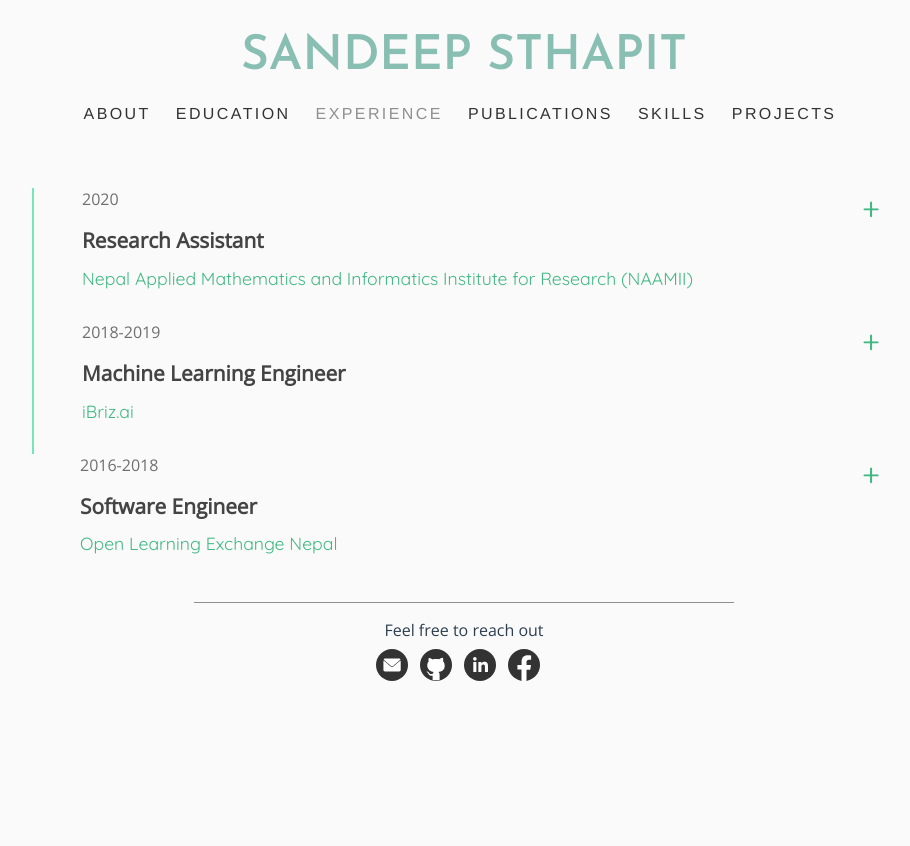
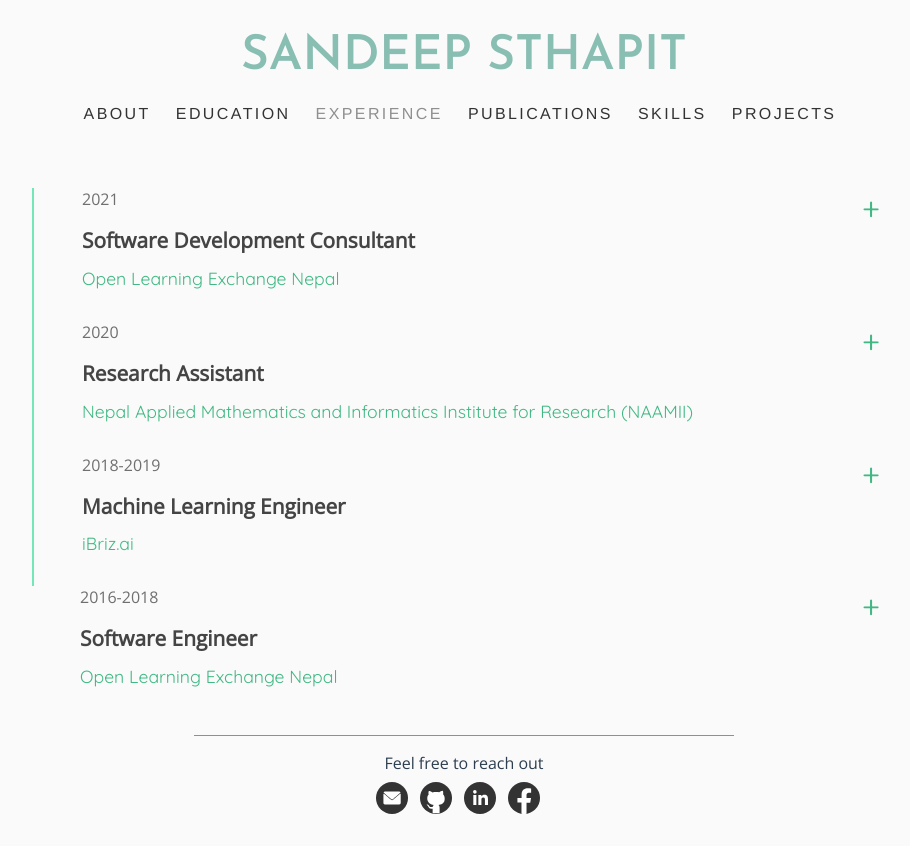
Before and after one commit to Sandeep-Sthapit/sandeep-sthapit.github.io, a Vue app: page /experience in a window 1280 px wide. Shown: the whole page, without its empty margins (176-1086 px from the left). Before the commit the page ends 800 px from the top, so only its background shows below. Built offline with nearby package versions, Linux system fonts and the light colour scheme.

Commit message:
Update experience.js

```diff
--- a/src/assets/data/experience.js
+++ b/src/assets/data/experience.js
@@ -1,4 +1,14 @@
 export const experienceData = [{
+        title: "Software Development Consultant",
+        date: "2021",
+        institution: {
+            name: "Open Learning Exchange Nepal",
+            url: "http://www.olenepal.org/",
+        },
+        details: [
+            "Open Learning Exchange Nepal (OLE Nepal) is a social benefit organization that provides quality accessible education through learning technology. I was part of the <a class='green-link' href='https://pustakalaya.org/epaath/'>E-Paath</a> (an interactive digital learning platform) team which is responsible for designing and developing educational content and games. I am involved in training and guiding the developers.",
+        ],
+    }, {
         title: "Research Assistant",
         date: "2020",
         institution: {
@@ -25,7 +35,7 @@ export const experienceData = [{
         date: "2016-2018",
         institution: {
             name: "Open Learning Exchange Nepal",
-            url: "https://ibriz.ai/",
+            url: "http://www.olenepal.org/",
         },
         details: [
             "Open Learning Exchange Nepal (OLE Nepal) is a social benefit organization that provides quality accessible education through learning technology. I was part of the <a class='green-link' href='https://pustakalaya.org/epaath/'>E-Paath</a> (an interactive digital learning platform) team which is responsible for designing and developing educational content and games. Here are some of my favorite works:",
```
